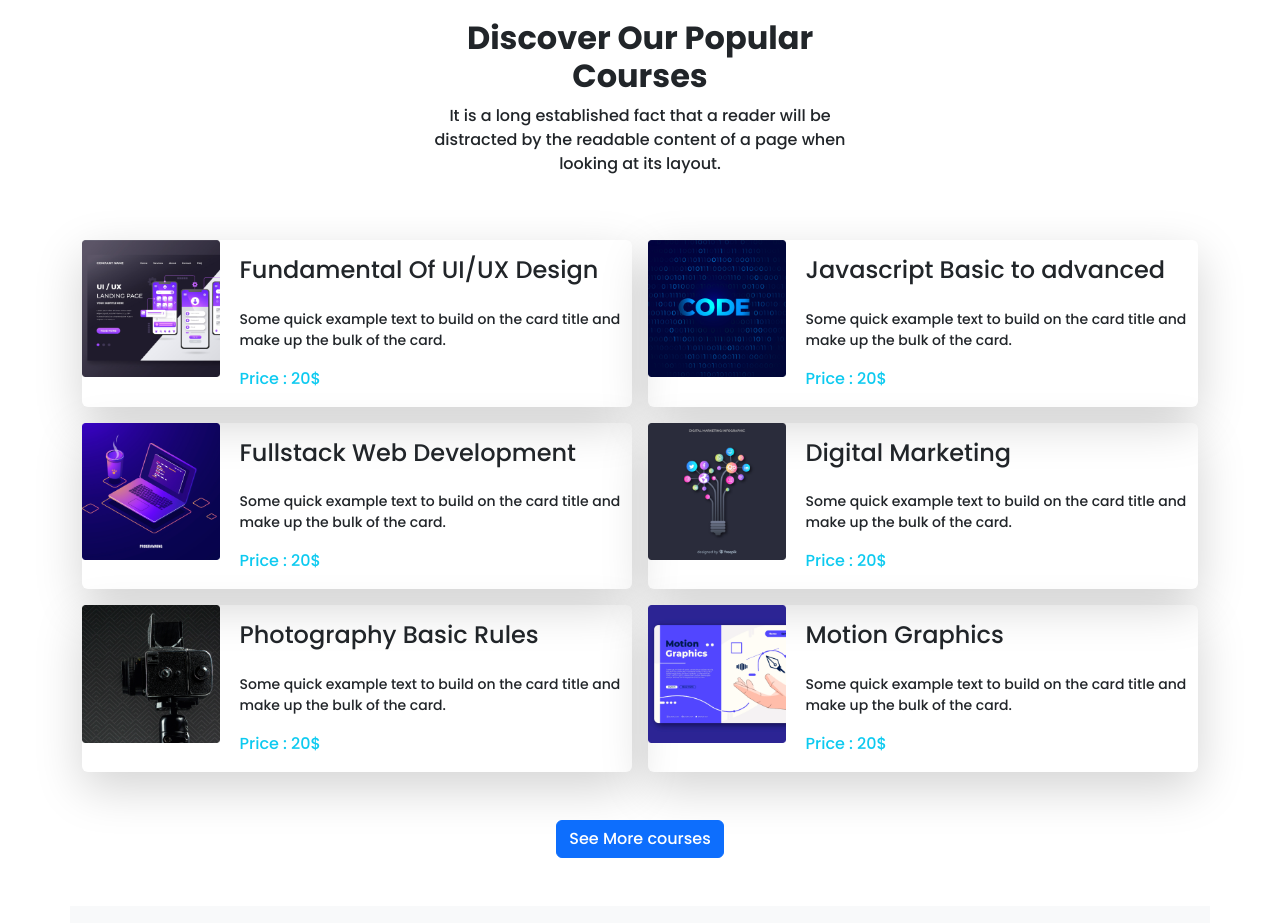
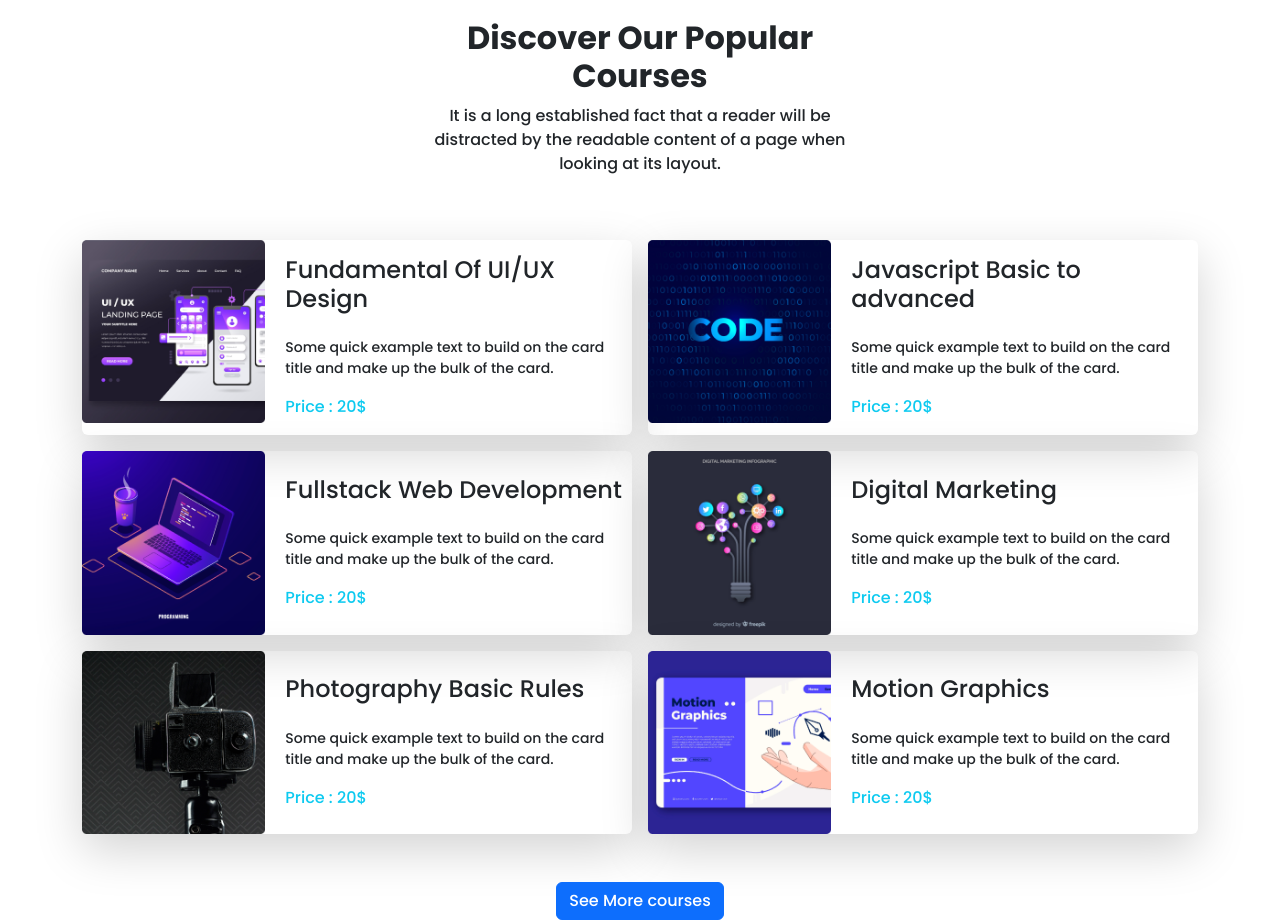
Before and after one commit to hasan-dev1/Assignment-three, a plain HTML site: page index.html in a window 1280 px wide. Shown: the part 863-1786 px from the top of the page. Drawn offline with nearby package versions, Linux system fonts and the light colour scheme.

Commit message:
four commit

```diff
--- a/index.html
+++ b/index.html
@@ -137,8 +137,8 @@
 
                 <div class="row g-3 ">
                     <div class="col-lg-6 ">
-                        <div class="courses-item d-flex shadow-lg rounded flex-lg-row flex-md-row flex-sm-column">
-                            <div class="cours-img col-lg-3 col-md-3 col-sm-12">
+                        <div class="courses-item d-flex shadow-lg rounded flex-lg-row flex-md-row  flex-sm-column">
+                            <div class="cours-img col-lg-4 col-md-3 col-sm-12 col-xs-12">
                                 <img src="images/course/course-1.png" class="img-fluid w-100" alt="">
                             </div>
                             <div class="courses-text d-flex justify-content-center flex-column">
@@ -152,7 +152,7 @@
                     </div>
                     <div class="col-lg-6 ">
                         <div class="courses-item d-flex shadow-lg rounded flex-lg-row flex-md-row flex-sm-column">
-                            <div class="cours-img col-lg-3">
+                            <div class="cours-img col-lg-4">
                                 <img src="images/course/course-2.png" class="img-fluid w-100" alt="">
                             </div>
                             <div class="courses-text d-flex justify-content-center flex-column">
@@ -166,7 +166,7 @@
                     </div>
                     <div class="col-lg-6 ">
                         <div class="courses-item d-flex shadow-lg rounded flex-lg-row flex-md-row flex-sm-column">
-                            <div class="cours-img col-lg-3">
+                            <div class="cours-img col-lg-4">
                                 <img src="images/course/course-3.png" class="img-fluid w-100" alt="">
                             </div>
                             <div class="courses-text d-flex justify-content-center flex-column">
@@ -180,7 +180,7 @@
                     </div>
                     <div class="col-lg-6 ">
                         <div class="courses-item d-flex shadow-lg rounded flex-lg-row flex-md-row flex-sm-column">
-                            <div class="cours-img col-lg-3">
+                            <div class="cours-img col-lg-4">
                                 <img src="images/course/course-4.png" class="img-fluid w-100" alt="">
                             </div>
                             <div class="courses-text d-flex justify-content-center flex-column">
@@ -194,7 +194,7 @@
                     </div>
                     <div class="col-lg-6 ">
                         <div class="courses-item d-flex shadow-lg rounded flex-lg-row flex-md-row flex-sm-column">
-                            <div class="cours-img col-lg-3">
+                            <div class="cours-img col-lg-4">
                                 <img src="images/course/course-5.png" class="img-fluid w-100" alt="">
                             </div>
                             <div class="courses-text d-flex justify-content-center flex-column">
@@ -208,7 +208,7 @@
                     </div>
                     <div class="col-lg-6 ">
                         <div class="courses-item d-flex shadow-lg rounded flex-lg-row flex-md-row flex-sm-column">
-                            <div class="cours-img col-lg-3">
+                            <div class="cours-img col-lg-4">
                                 <img src="images/course/course-6.png" class="img-fluid w-100" alt="">
                             </div>
                             <div class="courses-text d-flex justify-content-center flex-column">
@@ -407,7 +407,7 @@
 
 
         <!-- student feedback  -->
-        <section class=" d-lg-block d-md-none d-sm-none">
+        <section class=" d-lg-block d-none">
             <div class="container">
                 <div class="feedback-text col-lg-5 m-auto text-center pb-5">
                     <h2>Some Students Feedback</h2>
@@ -794,7 +794,7 @@
 
 
         <!-- trusted company  -->
-        <section class="my-5 d-lg-block d-md-none d-sm-none">
+        <section class="my-5 d-lg-block d-none">
             <div class="container">
                 <div class="col-lg-7 m-auto text-center">
                     <h2 class="fw-bold">Trusted by over 800+ companies</h2>
```
Also changed, not shown: style.css (line endings or trailing spaces).
